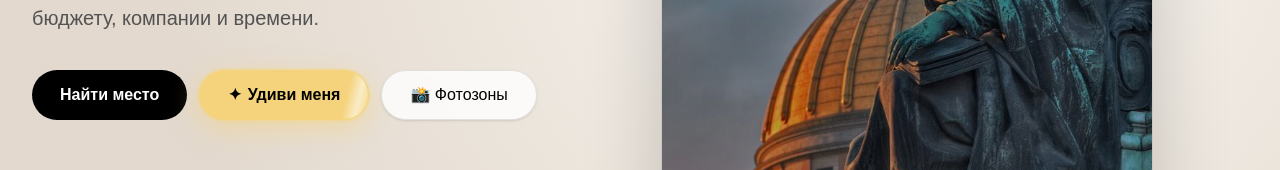
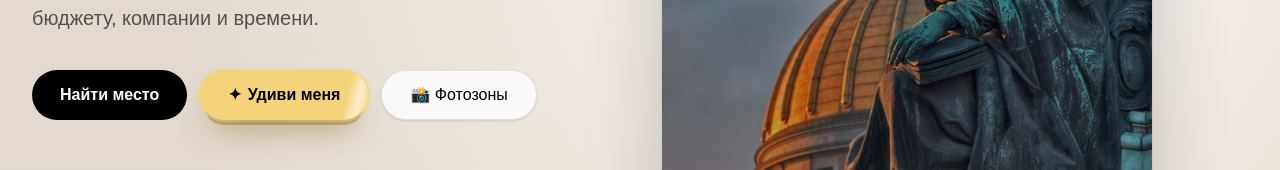
Before and after one commit to olgakastanova48386-dotcom/alma, a Next.js app: page / in a window 1280 px wide. Shown: the part 489-659 px from the top of the page. Built offline with nearby package versions, Linux system fonts and the light colour scheme; no server answers.

Commit message:
Add static shadow below surprise CTA

```diff
--- a/app/page.tsx
+++ b/app/page.tsx
@@ -146,7 +146,7 @@ export default function HomePage() {
           <p className="mt-3 md:mt-7 max-w-xl text-[15px] md:text-xl leading-6 md:leading-8 text-white/82 md:text-neutral-600">ALMA помогает находить места Петербурга по настроению, бюджету, компании и времени.</p>
           <div className="mt-4 md:mt-9 grid grid-cols-3 gap-1.5 md:flex md:flex-wrap md:gap-3">
             <button type="button" onClick={scrollToFilters} className="min-w-0 overflow-hidden whitespace-nowrap rounded-full bg-white text-black md:bg-black md:text-white px-1.5 md:px-7 py-2.5 md:py-4 text-[8px] md:text-base font-semibold leading-none hover:opacity-80 hover:scale-[1.02] transition">Найти место</button>
-            <button type="button" onClick={() => router.push("/surprise")} className="group relative min-w-0 overflow-hidden whitespace-nowrap rounded-full border border-[#f4d37c] bg-[#f4d37c] px-3 py-2.5 text-[11px] font-bold leading-none text-black shadow-[0_8px_28px_rgba(244,211,124,.58)] ring-2 ring-[#f4d37c]/35 transition duration-300 hover:-translate-y-0.5 hover:scale-[1.06] hover:bg-[#ffe39a] hover:shadow-[0_12px_38px_rgba(244,211,124,.72)] focus-visible:outline-none focus-visible:ring-4 focus-visible:ring-[#f4d37c]/50 md:px-7 md:py-4 md:text-base"><span className="alma-cta-shine pointer-events-none absolute -inset-y-2 -left-1/2 w-1/3 bg-gradient-to-r from-transparent via-white/85 to-transparent blur-[1px]" aria-hidden="true"/><span className="relative z-10"><span className="mr-1.5" aria-hidden="true">✦</span>Удиви меня</span></button>
+            <button type="button" onClick={() => router.push("/surprise")} className="group relative min-w-0 overflow-hidden whitespace-nowrap rounded-full border border-[#f4d37c] bg-[#f4d37c] px-3 py-2.5 text-[11px] font-bold leading-none text-black shadow-[0_10px_0_-5px_rgba(118,82,0,.32),0_18px_34px_-12px_rgba(118,82,0,.48)] ring-2 ring-[#f4d37c]/35 transition duration-300 hover:-translate-y-0.5 hover:scale-[1.06] hover:bg-[#ffe39a] hover:shadow-[0_12px_38px_rgba(244,211,124,.72)] focus-visible:outline-none focus-visible:ring-4 focus-visible:ring-[#f4d37c]/50 md:px-7 md:py-4 md:text-base"><span className="alma-cta-shine pointer-events-none absolute -inset-y-2 -left-1/2 w-1/3 bg-gradient-to-r from-transparent via-white/85 to-transparent blur-[1px]" aria-hidden="true"/><span className="relative z-10"><span className="mr-1.5" aria-hidden="true">✦</span>Удиви меня</span></button>
             <button type="button" onClick={scrollToPhotozones} className="min-w-0 overflow-hidden whitespace-nowrap rounded-full bg-black/55 md:bg-white/80 backdrop-blur-md border border-white/25 md:border-black/10 text-white md:text-black px-1.5 md:px-7 py-2.5 md:py-4 text-[8px] md:text-base font-medium leading-none hover:scale-[1.02] transition shadow-sm">📸 Фотозоны</button>
           </div>
         </div></div>
```
